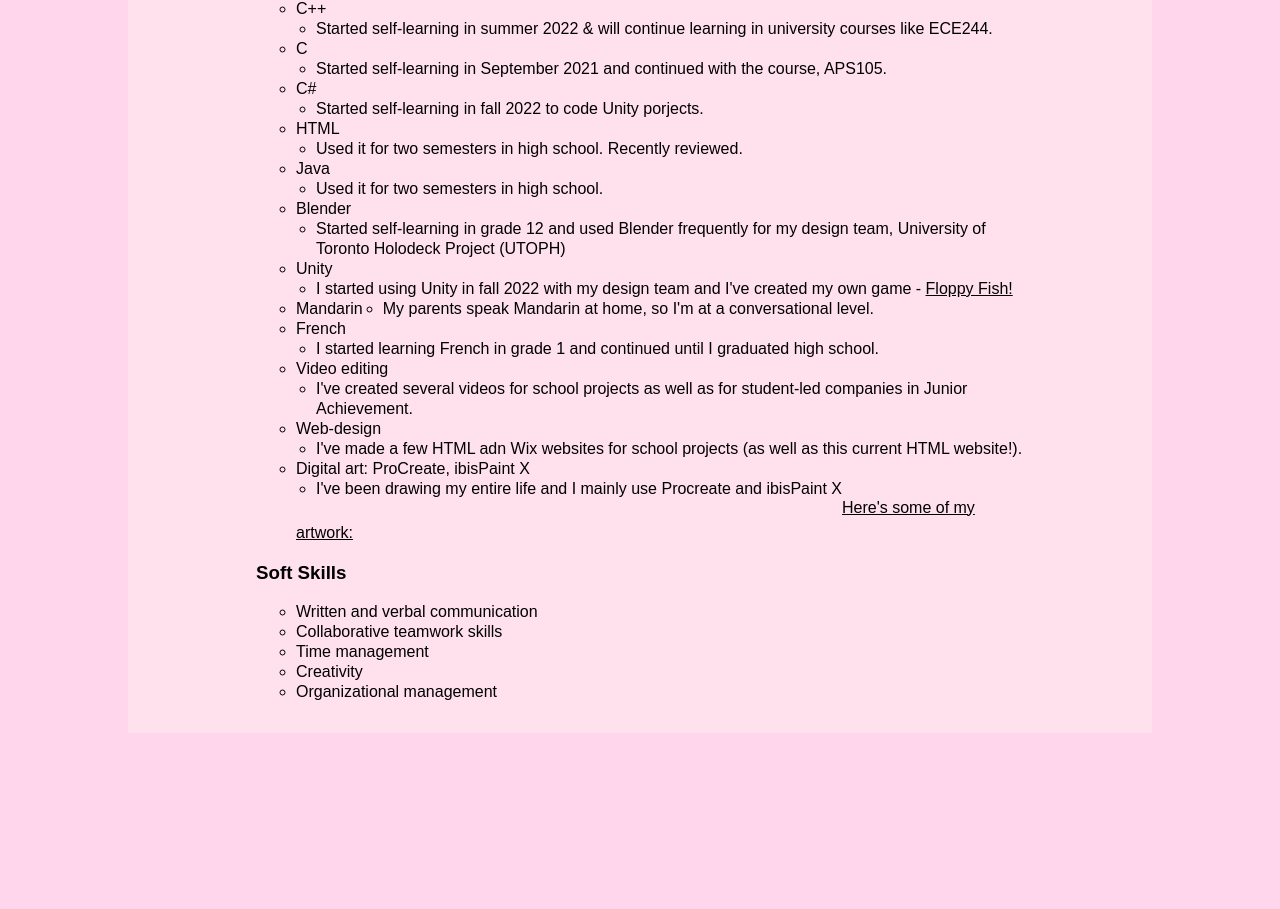
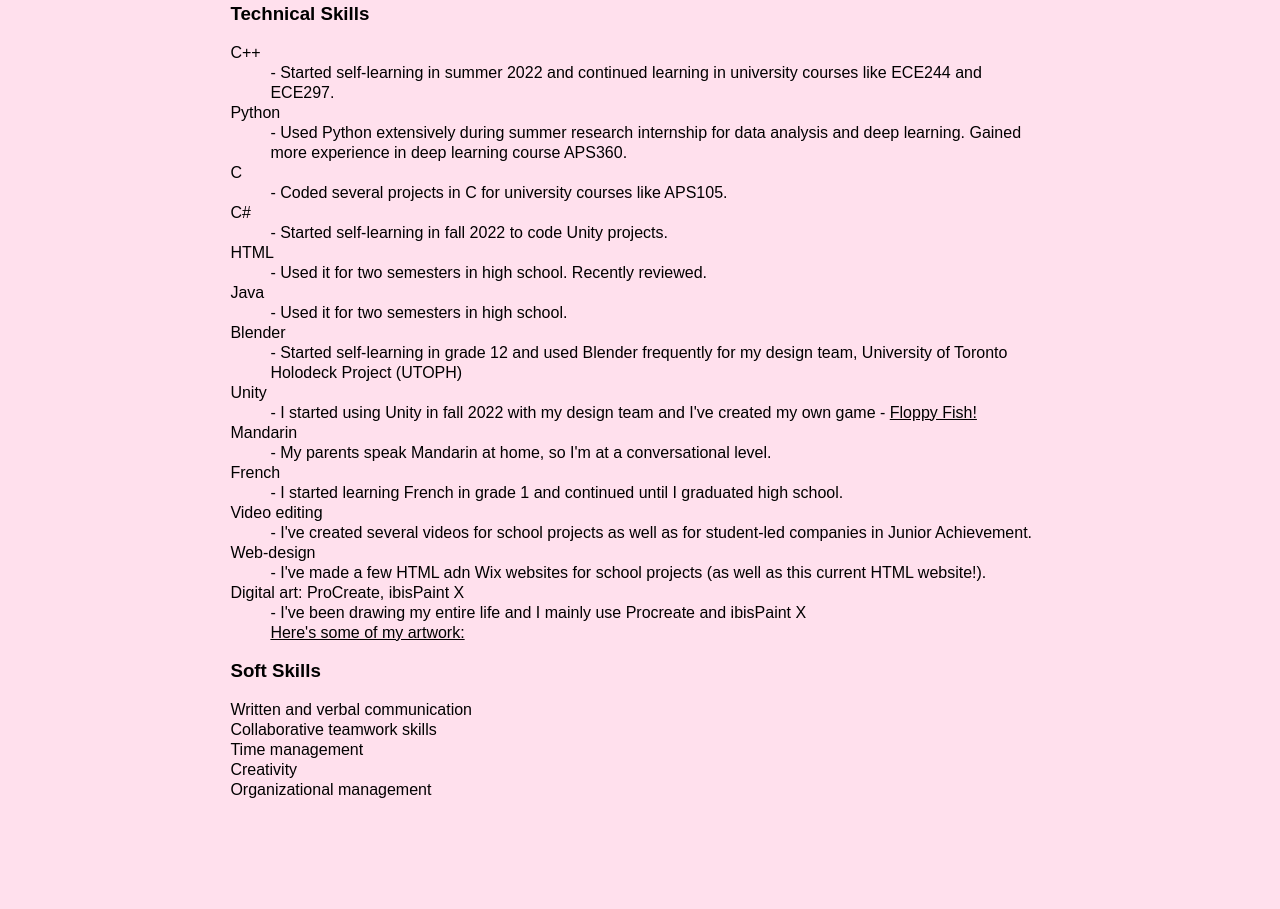
Before and after one commit to GoldFishGod/Jeslyn_Website, a plain HTML site: page myskills.html in a window 1280 px wide. Shown: the part 227-1136 px from the top of the page. Before the commit the page ends 976 px from the top, so only its background shows below. Drawn offline with Linux system fonts and the light colour scheme.

Commit message:
Update myskills.html

```diff
--- a/myskills.html
+++ b/myskills.html
@@ -5,6 +5,7 @@
         <title>About - Jeslyn Wang</title>
         <link rel="icon" href="https://www.nicepng.com/png/full/149-1492507_magikarp-jump-png-vector-black-and-white-download.png">
         <meta name="viewport" content="height=device-height, initial-scale=1.0">
+        <meta charset="UTF-8">
         <style>
         div{
             width: 80%;
@@ -27,17 +28,15 @@
 
         div.smaller {
             width: 75%;
-            height: 80%;
-            background-color: #ffe0ed;
 
             position: absolute;
-            /*top:100px;*/
+            top:20%;
             bottom: 15%;
             left: 0;
             right: 0;
 
             vertical-align: middle;
-            line-height: 20px;
+            /*line-height: 20px;*/
             text-align: left;
 
             margin: auto;
@@ -76,7 +75,7 @@
             }
         </style>
     </head>
-    <body style="background-color:rgb(255, 214, 235);">
+    <body style="background-color: #ffe0ed;">
         <style>
             h1{
                 font-family: Arial, Helvetica, sans-serif;
@@ -117,6 +116,17 @@
                 font-family: sans-serif;
                 list-style-type: none;
             }
+
+            dt{
+                font-family: Arial, Helvetica, sans-serif;
+                color:rgb(0, 0, 0);
+                list-style-type: circle;
+            }
+            dd{
+                font-family: Arial, Helvetica, sans-serif;
+                color:rgb(0, 0, 0);
+                list-style-type: circle;
+            }
         </style>
 
             <ul>
@@ -128,48 +138,52 @@
 
         <div>
 
-            <div class="smaller">
+            <div>
                 <h1>My Skills</h1>
                 <h3>Technical Skills</h3>
-                <ol>
-                    <li>C++</li><br>
-                    <li style = "list-style-type: circle; margin-left: 20px;">Started self-learning in summer 2022 & will continue learning in university courses like ECE244.</li><br>
-                    <li>C</li><br>
-                    <li style = "list-style-type: circle; margin-left: 20px;">Started self-learning in September 2021 and continued with the course, APS105.</li><br>
-                    <li>C#</li><br>
-                    <li style = "list-style-type: circle; margin-left: 20px;">Started self-learning in fall 2022 to code Unity porjects.</li><br>
-                    <li>HTML</li><br>
-                    <li style = "list-style-type: circle; margin-left: 20px;">Used it for two semesters in high school. Recently reviewed.</li><br>
-                    <li>Java</li><br>
-                    <li style = "list-style-type: circle; margin-left: 20px;">Used it for two semesters in high school.</li><br>
-                    <li>Blender</li><br>
-                    <li style = "list-style-type: circle; margin-left: 20px;">Started self-learning in grade 12 and used Blender frequently for my design team, University of Toronto Holodeck Project (UTOPH)</li><br>
-                    <li>Unity</li><br>
-                    <li style = "list-style-type: circle; margin-left: 20px;">I started using Unity in fall 2022 with my design team and I've created my own game - <a href="https://www.youtube.com/watch?v=TbzMnoY6DCA">Floppy Fish!</a></li><br>
 
-                    <li>Mandarin</li><br>
-                    <li style = "list-style-type: circle; margin-left: 20px;">My parents speak Mandarin at home, so I'm at a conversational level.</li><br>
-                    <li>French</li><br>
-                    <li style = "list-style-type: circle; margin-left: 20px;">I started learning French in grade 1 and continued until I graduated high school.</li><br>
+                <dl>
+                    <dt>C++</dt>
+                    <dd>- Started self-learning in summer 2022 and continued learning in university courses like ECE244 and ECE297.</dd>
+                    <dt>Python</dt>
+                    <dd>- Used Python extensively during summer research internship for data analysis and deep learning. Gained more experience in deep learning course APS360.</dd>
+                    <dt>C</dt>
+                    <dd>- Coded several projects in C for university courses like APS105.</dd>
+                    <dt>C#</dt>
+                    <dd>- Started self-learning in fall 2022 to code Unity projects.</dd>
+                    <dt>HTML</dt>
+                    <dd>- Used it for two semesters in high school. Recently reviewed.</dd>
+                    <dt>Java</dt>
+                    <dd>- Used it for two semesters in high school.</dd>
+                    <dt>Blender</dt>
+                    <dd>- Started self-learning in grade 12 and used Blender frequently for my design team, University of Toronto Holodeck Project (UTOPH)<dd>
+                    <dt>Unity</dt>
+                    <dd>- I started using Unity in fall 2022 with my design team and I've created my own game - <a href="https://www.youtube.com/watch?v=TbzMnoY6DCA">Floppy Fish!</a></dd>
 
-                        <li>Video editing</li><br>
-                        <li style = "list-style-type: circle; margin-left: 20px;">I've created several videos for school projects as well as for student-led companies in Junior Achievement.</li><br>
-                        <li>Web-design</li><br>
-                        <li style = "list-style-type: circle; margin-left: 20px;">I've made a few HTML adn Wix websites for school projects (as well as this current HTML website!).</li><br>
+                    <dt>Mandarin</dt>
+                    <dd>- My parents speak Mandarin at home, so I'm at a conversational level.</dd>
+                    <dt>French</dt>
+                    <dd>- I started learning French in grade 1 and continued until I graduated high school.</dd>
 
-                        <li>Digital art: ProCreate, ibisPaint X</li><br>
-                        <li style = "list-style-type: circle; margin-left: 20px;">I've been drawing my entire life and I mainly use Procreate and ibisPaint X</li><br>
-                        <p><a href="gallery.html">Here's some of my artwork:</a></p>
-                </ol>
+                    <dt>Video editing</dt>
+                    <dd>- I've created several videos for school projects as well as for student-led companies in Junior Achievement.</dd>
+                    <dt>Web-design</dt>
+                    <dd>- I've made a few HTML adn Wix websites for school projects (as well as this current HTML website!).</dd>
+
+                    <dt>Digital art: ProCreate, ibisPaint X</dt>
+                        <dd>- I've been drawing my entire life and I mainly use Procreate and ibisPaint X</dd>
+                        <dd><a href="gallery.html">Here's some of my artwork:</a></dd>
+
+                </dl>
 
                 <h3>Soft Skills</h3>
-                <ol>
-                    <li>Written and verbal communication</li><br>
-                    <li>Collaborative teamwork skills</li><br>
-                    <li>Time management</li><br>
-                    <li>Creativity</li><br>
-                    <li>Organizational management</li>
-                </ol>
+                <dl>
+                    <dt>Written and verbal communication</dt>
+                    <dt>Collaborative teamwork skills</dt>
+                    <dt>Time management</dt>
+                    <dt>Creativity</dt>
+                    <dt>Organizational management</dt>
+                </dl>
                 <br>
             </div>
         </div>
```
